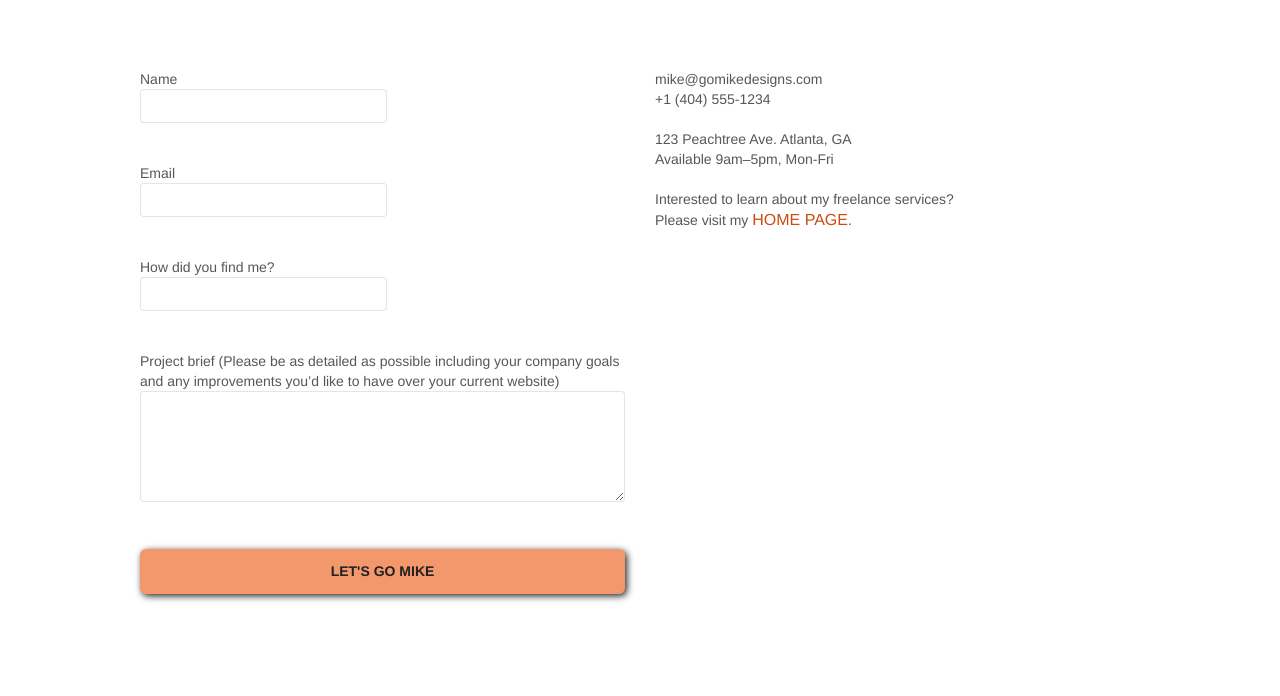
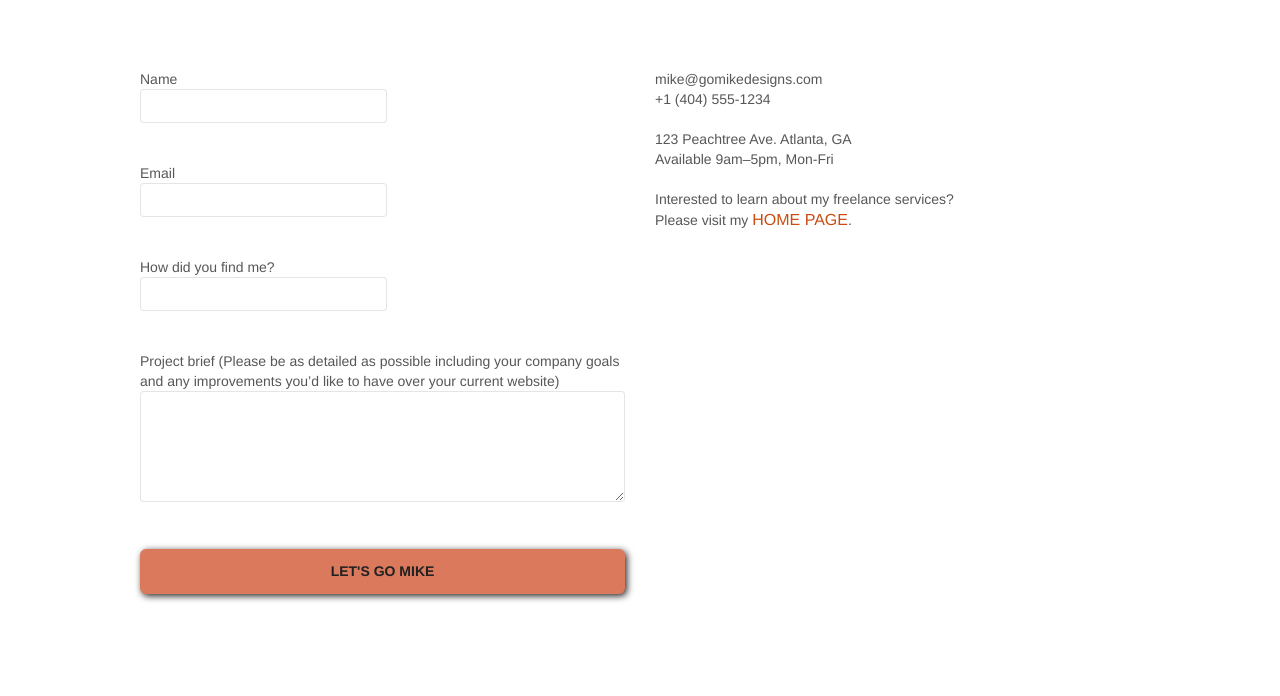
Before and after one commit to Jcrutchfield00/RETRY-P4, a plain HTML site: page page2.html in a window 1280 px wide. Shown: the part 455-1151 px from the top of the page. Drawn offline with nearby package versions, Linux system fonts and the light colour scheme.

Commit message:
found a color very similar to the tangerine that i could use for the button without it being a drastic difference

```diff
--- a/page2.html
+++ b/page2.html
@@ -11,8 +11,8 @@
 	<link rel="preload" href="./css/bootstrap.min.css" as="style">
 	<link rel="stylesheet" href="./css/bootstrap.min.css" media="print" onload="this.media='all'">
 		<!-- <link rel="stylesheet" type="text/css" href="./css/bootstrap.min.css"> -->
-		<link rel="preload" href="style.min.css" as="style">
-	<link rel="stylesheet" href="style.min.css" media="print" onload="this.media='all'">
+		<link rel="preload" href="style.css" as="style">
+	<link rel="stylesheet" href="style.css" media="print" onload="this.media='all'">
 		<!-- <link rel="stylesheet" type="text/css" href="style.css"> -->
 		<link rel="preload" href="./css/font-awesome.min.css" as="style">
 	<link rel="stylesheet" href="./css/font-awesome.min.css" media="print" onload="this.media='all'">
@@ -114,7 +114,7 @@
 						<textarea id="message" class="form-control" rows="4" cols="50" required></textarea>
 						</label>
 					</div>
-					<button class="bloc-button btn btn-lg btn-block cta-hero btn-atomic-tangerine" type="submit">
+					<button id="btn_contact-color" class="bloc-button btn btn-lg btn-block cta-hero btn-atomic-tangerine" type="submit">
 						Let's go Mike
 					</button>
 				</form>
--- a/style.css
+++ b/style.css
@@ -866,7 +866,7 @@ h4 {
 }
 
 .btn-atomic-tangerine {
-  background: #f3976c;
+  background: #da795c;
   color: #212121 !important;
   box-shadow: 2px 2px 7px #212121;
 }
```
